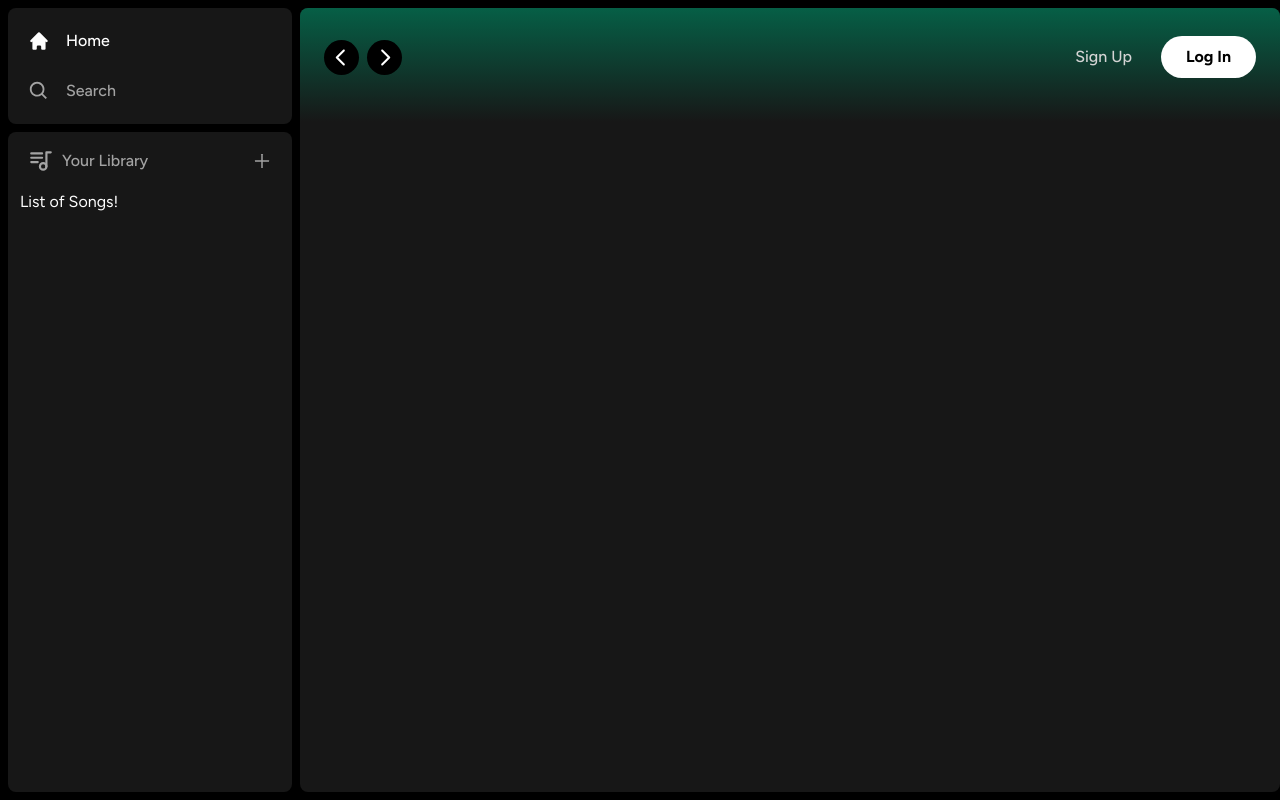
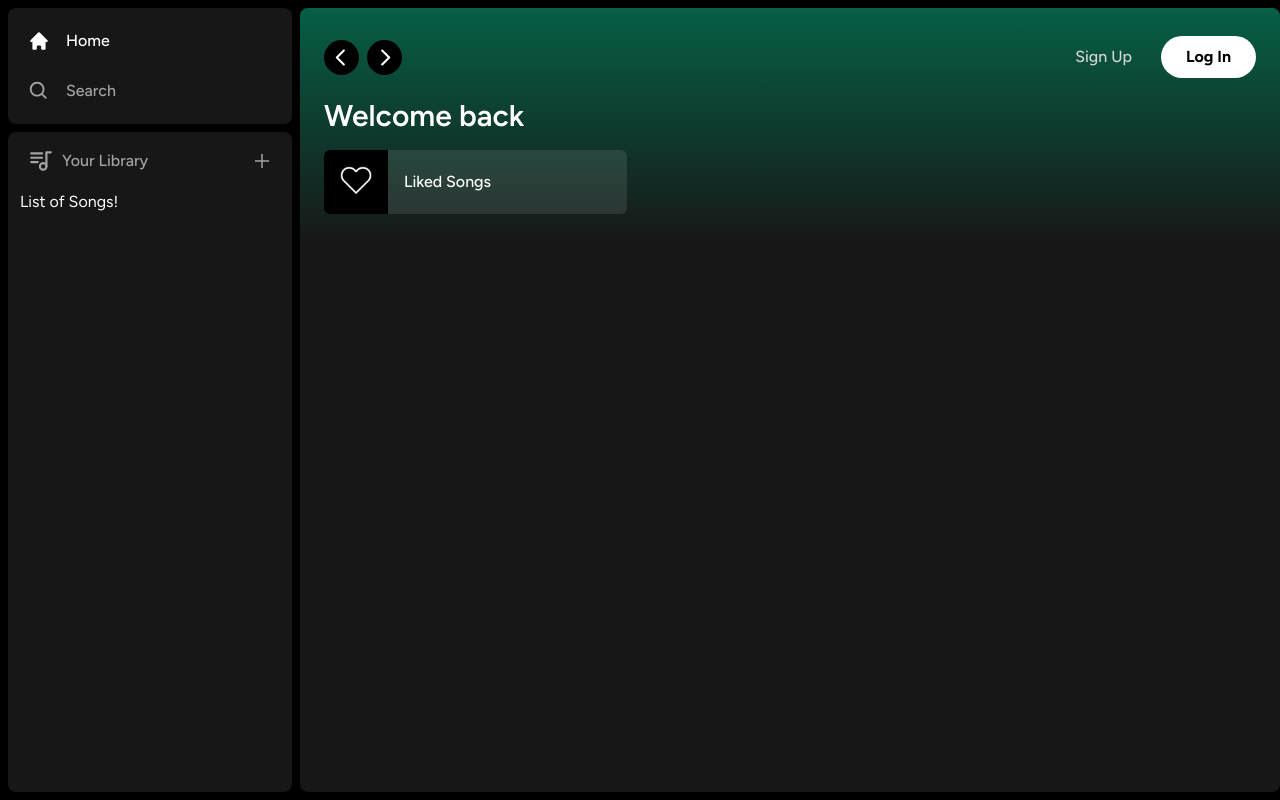
Before and after one commit to idavvuk/spotify_project, a Next.js app: page / in a window 1280 px wide. Built offline with nearby package versions, Linux system fonts and the light colour scheme.

Commit message:
finished ts layout

```diff
--- a/app/(site)/page.tsx
+++ b/app/(site)/page.tsx
@@ -1,4 +1,5 @@
 import Header from "@/components/Header";
+import ListItem from "@/components/ListItem";
 
 export default function Home() {
   return (
@@ -9,7 +10,30 @@
     overflow-hidden
     overflow-y-auto">
       <Header>
-        Header
+        <div className="mb-2">
+          <h1 className="
+          text-white
+          text-3xl
+          font-semibold">
+            Welcome back
+          </h1>
+          <div
+          className="
+          grid
+          grid-cols-1
+          sm:grid-cols-2
+          xl:grid-cols-3
+          2xl:grid-cols-4
+          gap-3
+          mt-4">
+            <ListItem
+            image="/images/liked.png"
+            name="Liked Songs"
+            href="Liked"/>
+
+          </div>
+
+        </div>
       </Header>
 
     </div>
--- a/components/Header.tsx
+++ b/components/Header.tsx
@@ -127,7 +127,7 @@
                 </div>
 
             </div>
-
+            {children}
         </div>
     )
 }
--- /dev/null
+++ b/components/ListItem.tsx
@@ -0,0 +1,76 @@
+"use client";
+
+import { useRouter } from "next/navigation";
+import Image from "next/image";
+import { FaPlay } from "react-icons/fa";
+
+
+interface ListItemProps {
+    image: string;
+    name: string;
+    href: string;
+}
+
+const ListItem: React.FC<ListItemProps> = ({
+    image,
+    name,
+    href
+}) => {
+    const router = useRouter();
+
+    const onClick = () => {
+        //add authentication before push
+        router.push(href);
+    }
+  return (
+    <button
+    className="
+    relative
+    group
+    flex
+    items-center
+    rounded-md
+    overflow-hidden
+    gap-x-4
+    bg-neutral-100/10
+    hover:bg-neutral-100/20
+    transition
+    pr-4"
+    >
+        <div className="
+        relative
+        min-h-[64px]
+        min-w-[64px]
+        ">
+            <Image
+            className="object-cover"
+            fill
+            src={image}
+            alt="Image"
+            />
+        </div>
+        <p className="font-medium truncate py-5">
+            {name}
+        </p>
+        <div
+        className="
+            absolute
+            transition
+            opacity-0
+            rounded-full
+            items-center
+            justify-center
+            bg-green-500
+            p-4
+            drop-shadow-md
+            right-5
+            group-hover:opacity-100
+            hover:scale-110"
+            >
+            <FaPlay className="text-black"/>
+        </div>
+    </button>
+  )
+}
+
+export default ListItem
```
Also changed, not shown: public/images/liked.png (added).
